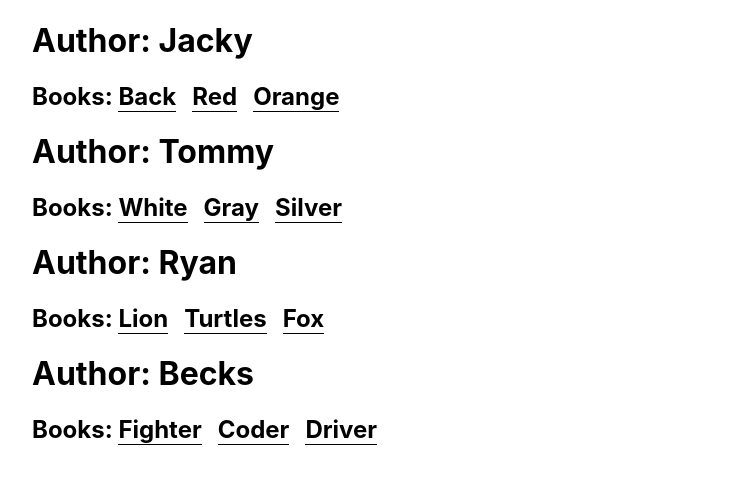
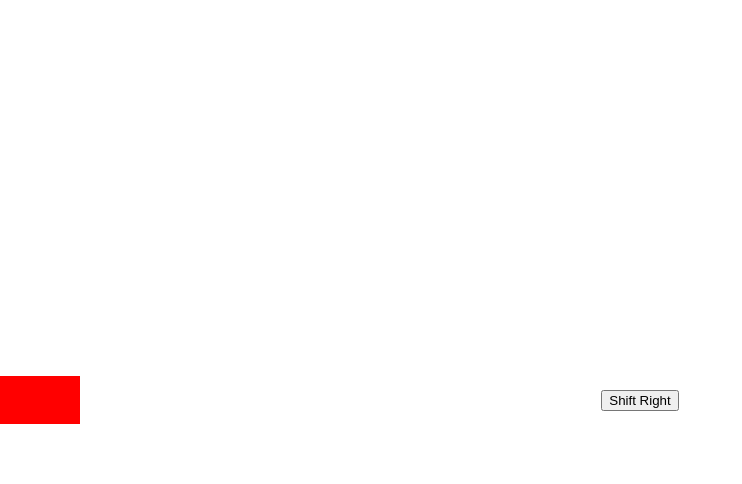
Before and after one commit to Scharif47/React-Tutorials, a React (Create React App) app: page / in a window 1280 px wide. Shown: the top 484 px of the page, without its empty margins (0-742 px from the left). Built offline with nearby package versions, Linux system fonts and the light colour scheme.

Commit message:
init commit

```diff
--- /dev/null
+++ b/src/App.css
@@ -0,0 +1,15 @@
+.App {
+  height: 100vh;
+  position: relative;
+  display: flex;
+  justify-content: center;
+  align-items: center;
+}
+
+.rectangle {
+  position: absolute;
+  left: 0;
+  width: 5rem;
+  height: 3rem;
+  background-color: red;
+}
--- a/src/App.js
+++ b/src/App.js
@@ -1,35 +1,20 @@
-const authors = [
-  {
-    name: "Jacky",
-    books: ["Back", "Red", "Orange"],
-  },
-  {
-    name: "Tommy",
-    books: ["White", "Gray", "Silver"],
-  },
-  {
-    name: "Ryan",
-    books: ["Lion", "Turtles", "Fox"],
-  },
-  {
-    name: "Becks",
-    books: ["Fighter", "Coder", "Driver"],
-  },
-];
+import React, {useState} from 'react'
+import "./App.css"
+
 
 function App() {
+  const [position, setPosition] = useState(0)
+
+  const handleShift = () => {
+    setPosition(position+50)
+  }
+
   return (
-    <div className="App" style={{marginLeft: "2rem"}}>
-      {authors.map((author) => (
-        <div key={author.name}>
-          <h1>Author: {author.name}</h1>
-          <h2>Books: {author.books.map((book => (
-            <p style={{display: "inline", marginRight: "1rem", borderBottom: "1px solid black"}}>{book}</p>
-          )))}</h2>
-        </div>
-      ))}
+    <div className='App'>
+      <div style={{transform: `translateX(${position}px)`}} className='rectangle'></div>
+      <button onClick={handleShift} className='shift_right'>Shift Right</button>
     </div>
-  );
+  )
 }
 
-export default App;
+export default App
```
